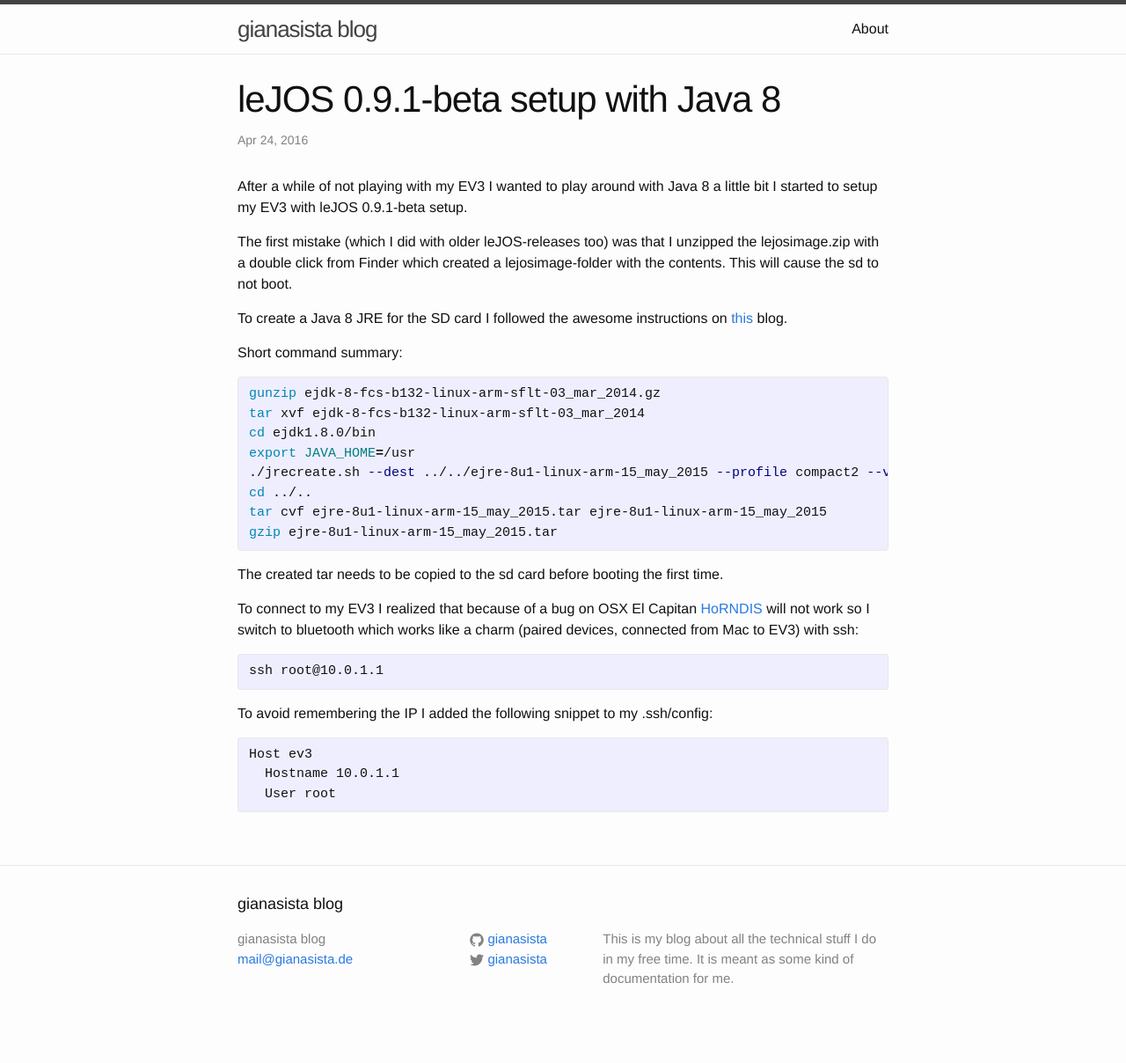
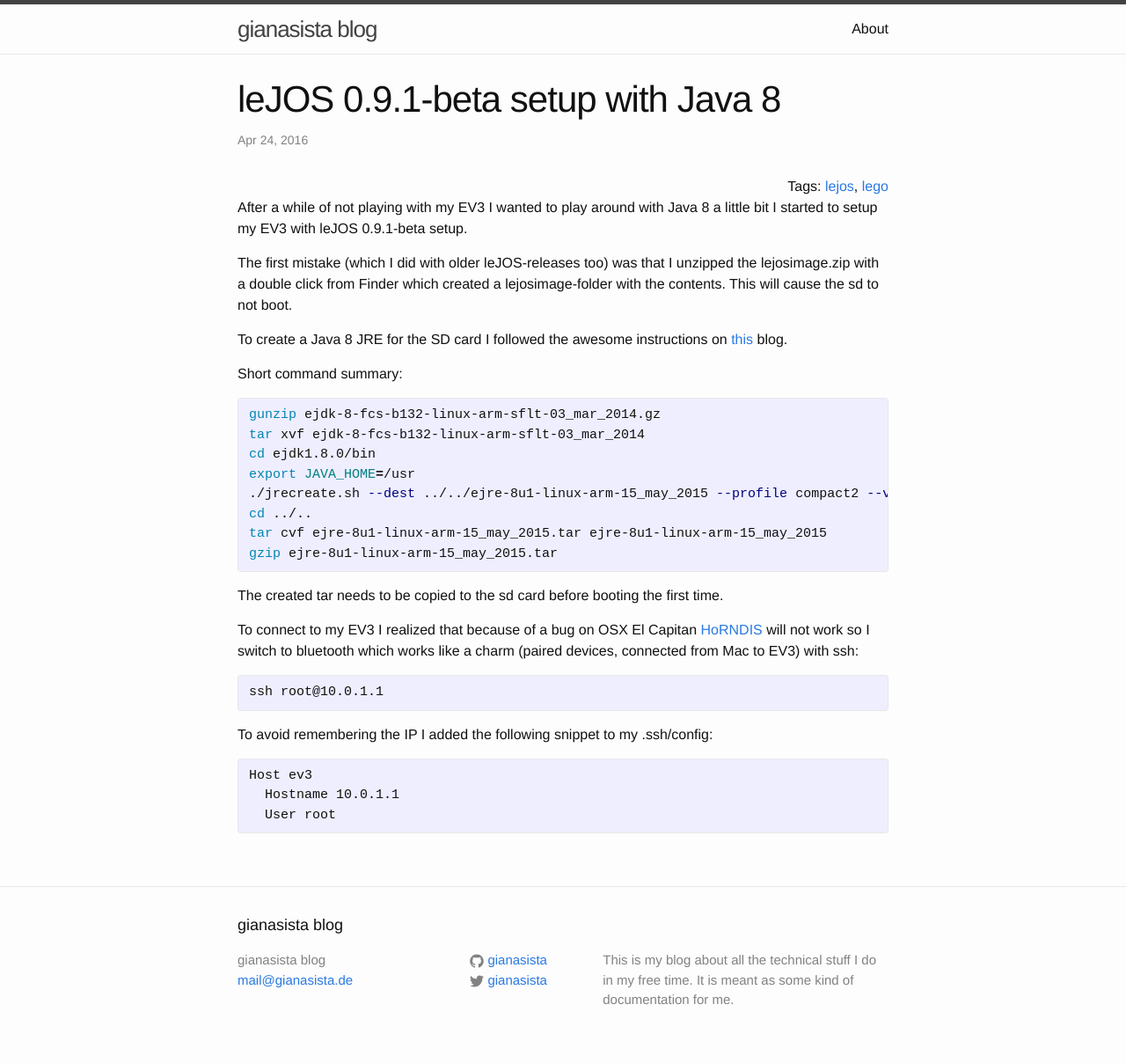
Before and after one commit to gianasista/gianasista.github.io, a Jekyll site: the page built from _posts/2016-04-24-lejos-0.9.1-beta-setup-with-java-8.markdown, in a window 1280 px wide. Shown: the whole page at 88% size. Built offline with Jekyll 4.4.1, drawn with Linux system fonts in a browser that asks for light colours; before the commit the page ends 1184 px from its top, so only the background shows below that.

Commit message:
added simple tagging for my blog posts

```diff
--- /dev/null
+++ b/_includes/post-tags.html
@@ -0,0 +1,11 @@
+<div class="post-tags">
+  Tags:
+  {% if post %}
+    {% assign tags = post.tags %}
+  {% else %}
+    {% assign tags = page.tags %}
+  {% endif %}
+  {% for tag in tags %}
+  <a href="/tags/#{{tag|slugize}}">{{tag}}</a>{% unless forloop.last %},{% endunless %}
+  {% endfor %}
+</div>
--- a/_layouts/post.html
+++ b/_layouts/post.html
@@ -8,6 +8,7 @@ layout: default
     <p class="post-meta"><time datetime="{{ page.date | date_to_xmlschema }}" itemprop="datePublished">{{ page.date | date: "%b %-d, %Y" }}</time>{% if page.author %} • <span itemprop="author" itemscope itemtype="http://schema.org/Person"><span itemprop="name">{{ page.author }}</span></span>{% endif %}</p>
   </header>
 
+	{% include post-tags.html %}
   <div class="post-content" itemprop="articleBody">
     {{ content }}
   </div>
--- a/_posts/2016-04-24-lejos-0.9.1-beta-setup-with-java-8.markdown
+++ b/_posts/2016-04-24-lejos-0.9.1-beta-setup-with-java-8.markdown
@@ -2,7 +2,9 @@
 layout: post
 title:  "leJOS 0.9.1-beta setup with Java 8"
 date:   2016-04-24 14:16:18 +0200
-categories: lejos
+tags:
+- lejos
+- lego
 ---
 After a while of not playing with my EV3 I wanted to play around with Java 8 a little bit I started to setup my EV3 with leJOS 0.9.1-beta setup.
 
--- a/_sass/_base.scss
+++ b/_sass/_base.scss
@@ -204,3 +204,28 @@ pre {
         }
     }
 }
+
+// for tag cloud and archives
+.tag-cloud {
+  list-style: none;
+  padding: 0;
+  text-align: justify;
+  font-size: 16px;
+  li {
+    display: inline-block;
+    margin: 0 12px 12px 0;
+  }
+}
+#archives {
+  padding: 5px;
+}
+.archive-group {
+  margin: 5px;
+  border-top: 1px solid #ddd;
+}
+.archive-item {
+  margin-left: 5px;
+}
+.post-tags {
+  text-align: right;
+}
```
Also changed, not shown: tags.html (added, +29 -0 lines).
